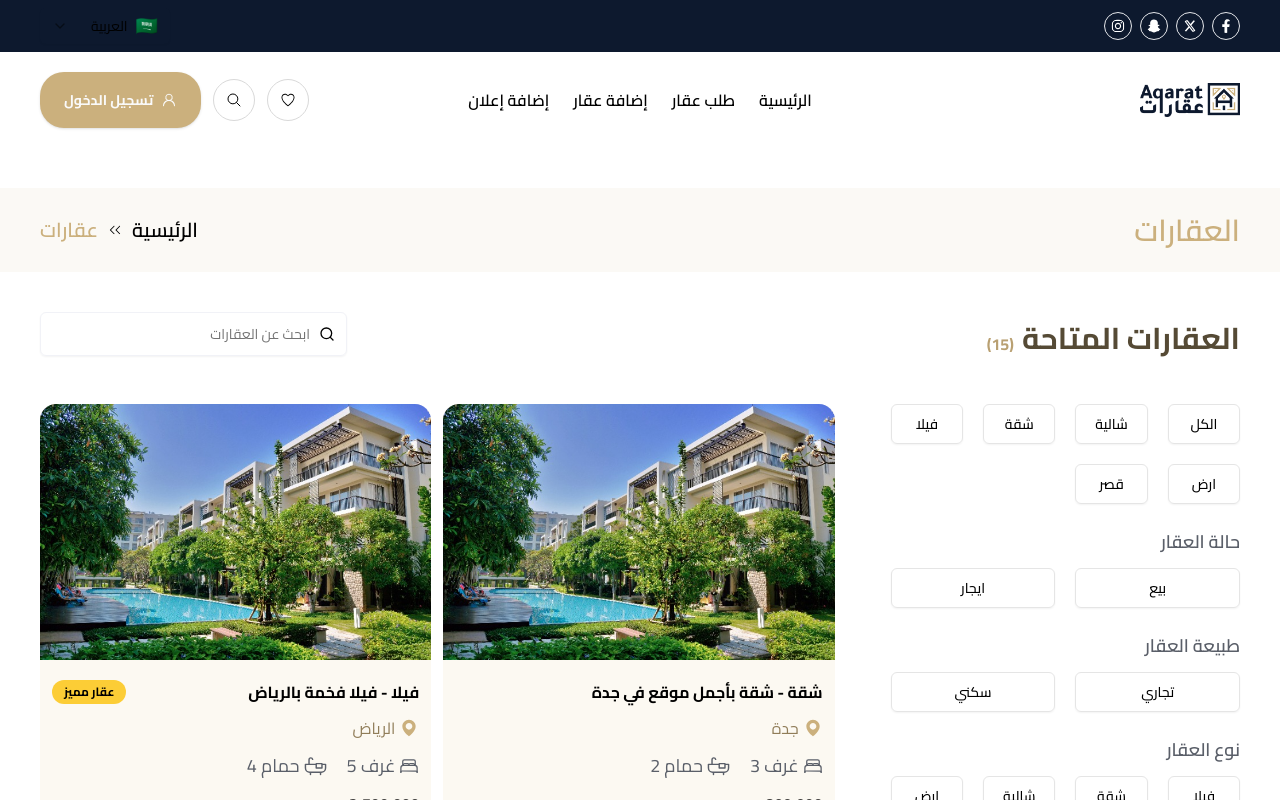
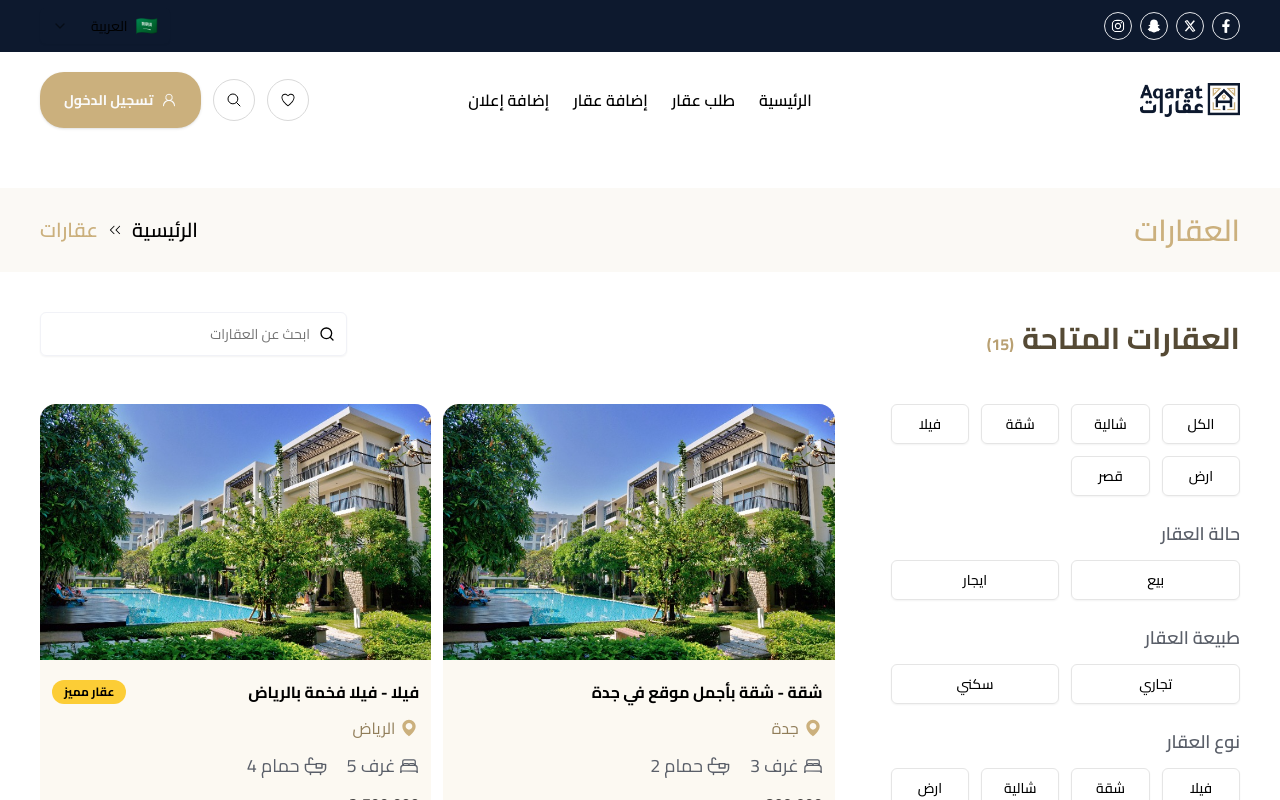
Before and after one commit to husamahmud/Aqarat, a React (Vite) app: page /aqarat in a window 1280 px wide. Shown: the top 800 px of the page. Built offline with nearby package versions, Linux system fonts and the light colour scheme.

Commit message:
style: update filter styling

```diff
--- a/src/components/aqarat/Filter.tsx
+++ b/src/components/aqarat/Filter.tsx
@@ -35,7 +35,7 @@ export default function Filter({ title, filters, cols = 4, filter }: FilterProps
       <ToggleGroup
         type="single"
         variant="outline"
-        className={clx('grid gap-5 [direction:rtl]', gridColsClass)}
+        className={clx('grid gap-3 [direction:rtl]', gridColsClass)}
       >
         {filters.map(({ value, label }) => (
           <ToggleGroupItem
```
